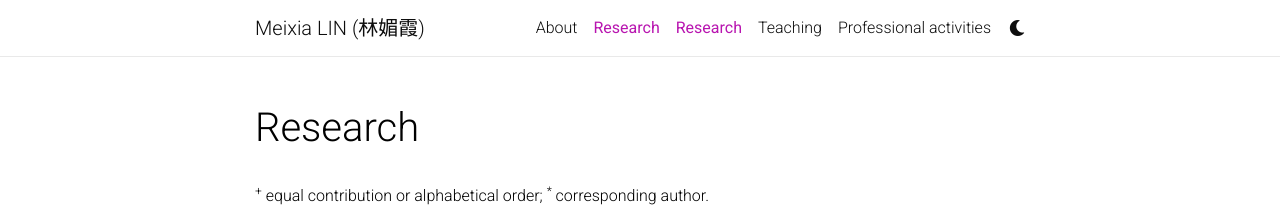
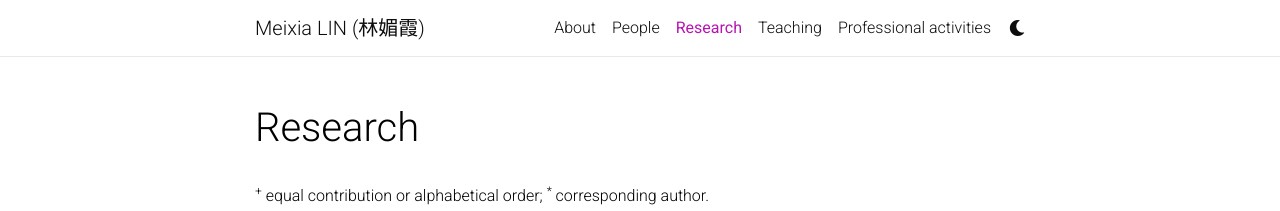
Before and after one commit to linmeixia/linmeixia.github.io, a Jekyll site: the page built from _pages/publications.md, in a window 1280 px wide. Shown: the top 211 px of the page. Built offline with Jekyll 4.4.1, drawn with Linux system fonts in a browser that asks for light colours; nearby versions of some CDN libraries; comment, search, counter and statistics services are not loaded; a style sheet for code colours, icons or effects is not loaded.

Commit message:
Update people.md

```diff
--- a/_pages/people.md
+++ b/_pages/people.md
@@ -1,7 +1,7 @@
 ---
 layout: page
-permalink: /research/
-title: Research
+permalink: /people/
+title: People
 description:
 mysort: a
 nav: true
```
